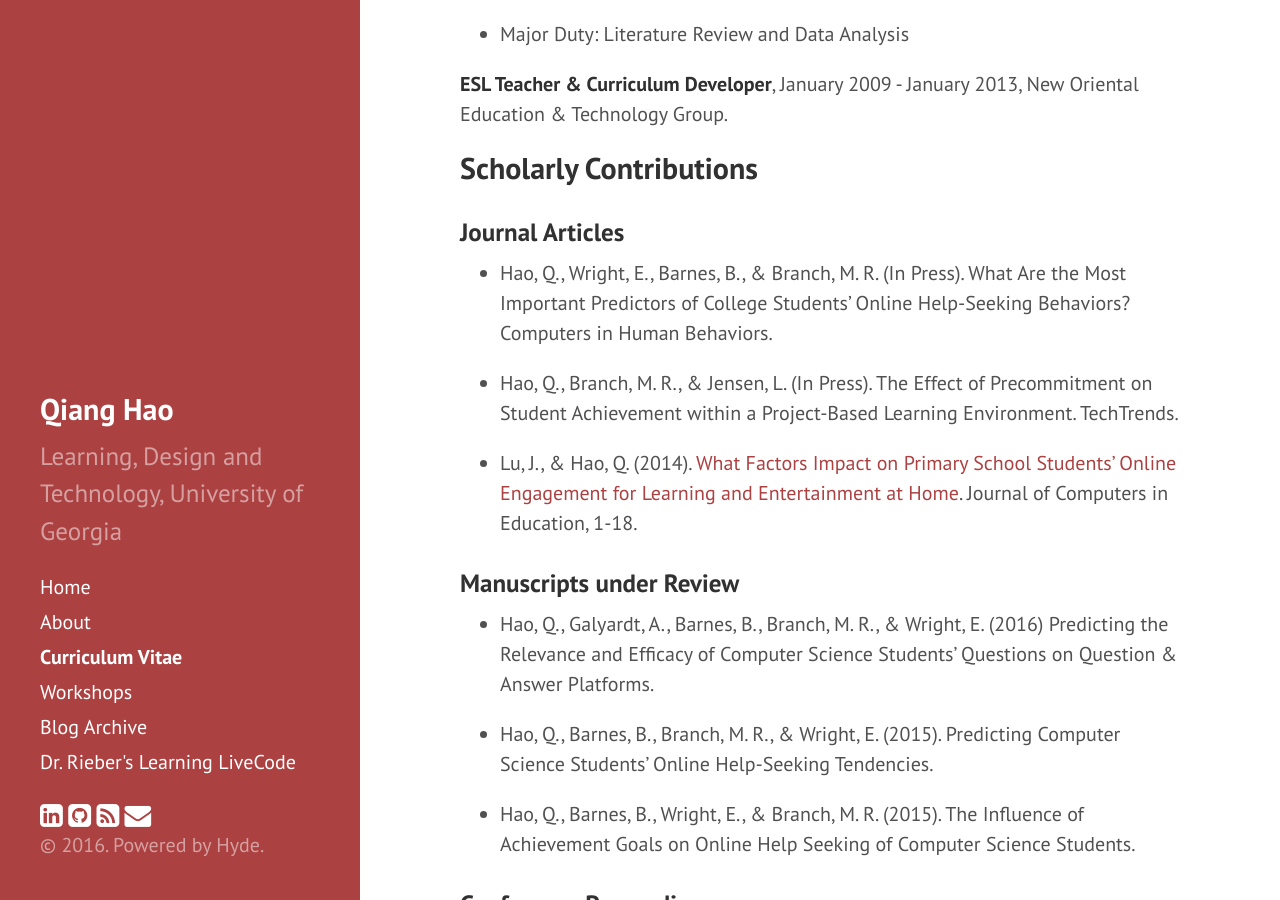
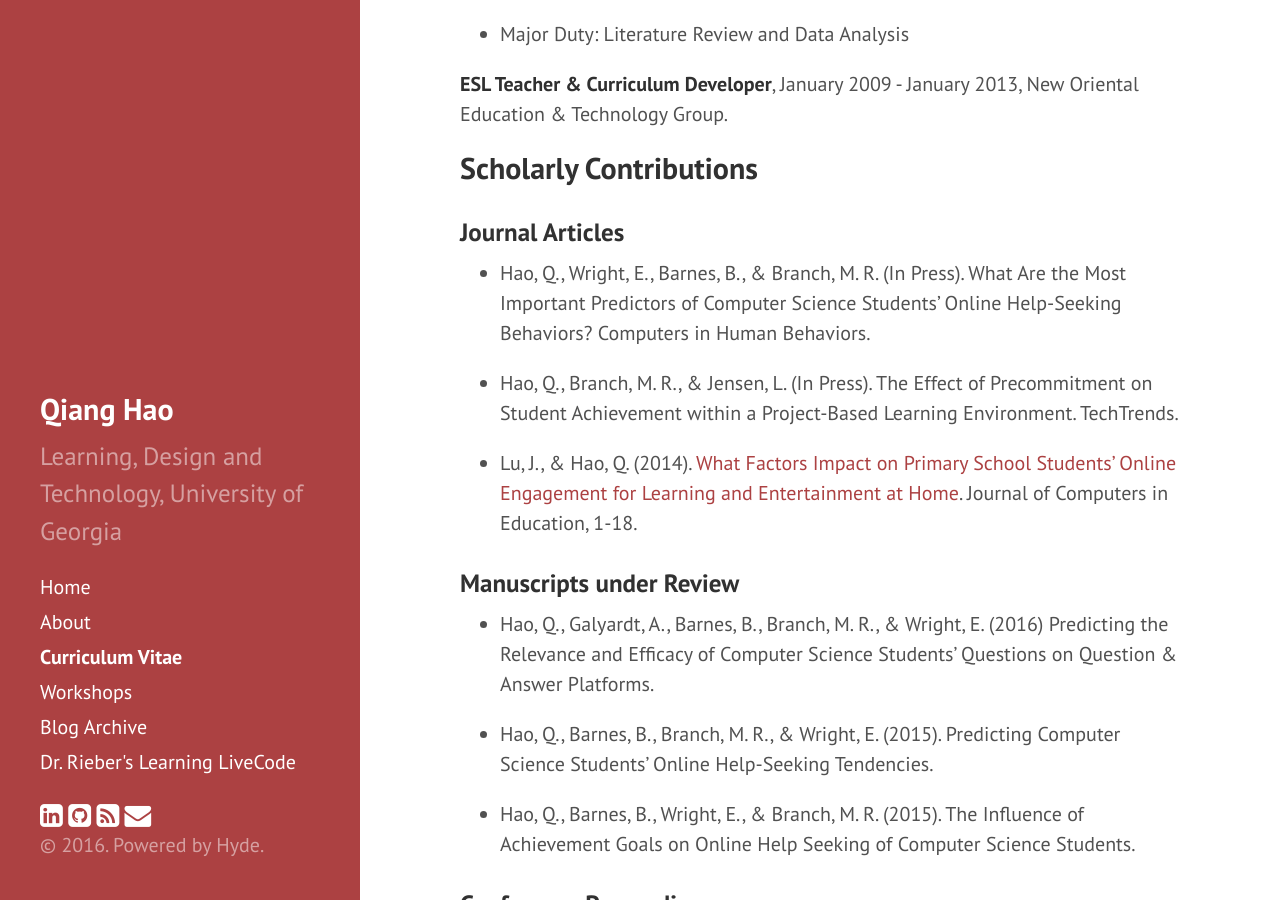
Before and after one commit to Neo-Hao/neo-hao.github.io, a Jekyll site: the page built from cv.md, in a window 1280 px wide and 900 px high, scrolled down 1556 px. Built offline with Jekyll 4.4.1, drawn with Linux system fonts in a browser that asks for light colours; nearby versions of some CDN libraries.

Commit message:
change the title of a publication

```diff
--- a/cv.md
+++ b/cv.md
@@ -58,7 +58,7 @@ title: Curriculum Vitae
 
 ### Journal Articles
 
-* Hao, Q., Wright, E., Barnes, B., & Branch, M. R. (In Press). What Are the Most Important Predictors of College Students' Online Help-Seeking Behaviors? Computers in Human Behaviors.
+* Hao, Q., Wright, E., Barnes, B., & Branch, M. R. (In Press). What Are the Most Important Predictors of Computer Science Students' Online Help-Seeking Behaviors? Computers in Human Behaviors.
 
 * Hao, Q., Branch, M. R., & Jensen, L. (In Press). The Effect of Precommitment on Student Achievement within a Project-Based Learning Environment. TechTrends.
 
```
